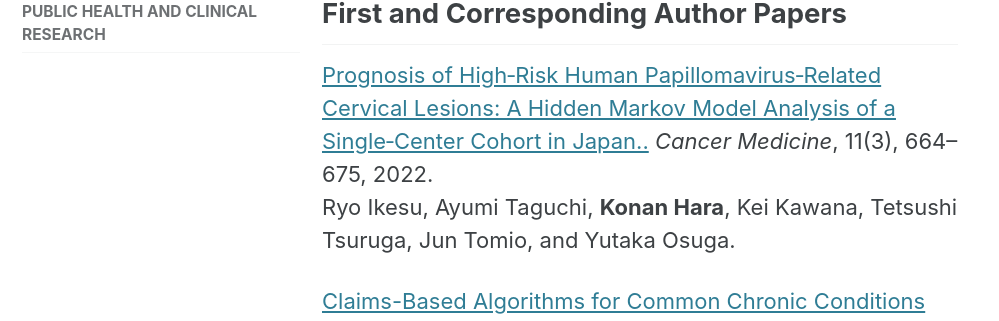
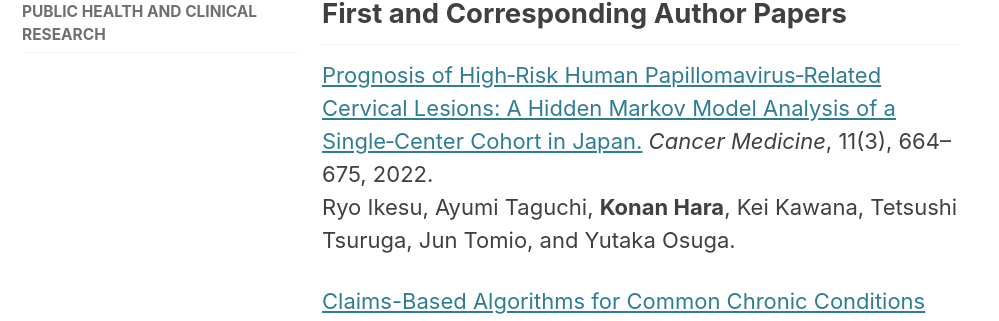
Before and after one commit to harakonan/harakonan.github.io, a Jekyll site: the page built from _research/research.md, in a window 1280 px wide and 900 px high, scrolled down 2045 px. Shown: the part 198-519 px from the top of the window, without its empty margins (0-999 px from the left). Built offline with Jekyll 4.4.1, drawn with Linux system fonts in a browser that asks for light colours; cached includes are drawn as plain includes.

Commit message:
[UPDATE] JMP

```diff
--- a/_research/research.md
+++ b/_research/research.md
@@ -38,7 +38,7 @@ Regulating Power Plant Emissions: Environmental Justice, Enforcement, and Regula
 
 [Prognosis of High‐Risk Human Papillomavirus‐Related Cervical
   Lesions: A Hidden Markov Model Analysis of a Single‐Center Cohort in
-  Japan..](https://doi.org/10.1002/cam4.4470)
+  Japan.](https://doi.org/10.1002/cam4.4470)
 *Cancer Medicine*, 11(3), 664--675, 2022.<br>
 Ryo Ikesu, Ayumi Taguchi, **Konan Hara**, Kei Kawana, Tetsushi Tsuruga, Jun Tomio,
   and Yutaka Osuga.
```
Also changed, not shown: 7 other files.
